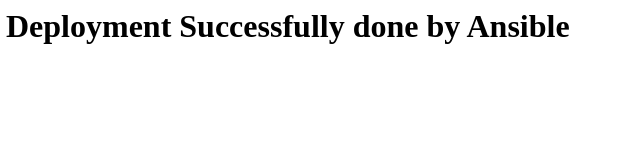
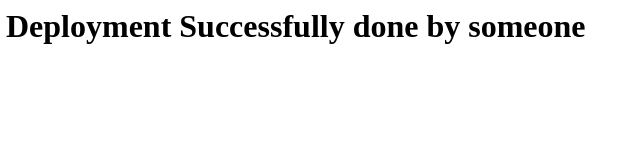
Before and after one commit to ganeshpawarnsk11/Ansible-demo, a plain HTML site: page index.html in a window 1280 px wide. Shown: the full height of the page, 2-642 px from the left. Drawn offline with Linux system fonts and the light colour scheme.

Commit message:
index.html

```diff
--- a/index.html
+++ b/index.html
@@ -1 +1 @@
-<h1> Deployment Successfully done by Ansible </h1>
+<h1> Deployment Successfully done by someone</h1>
```
